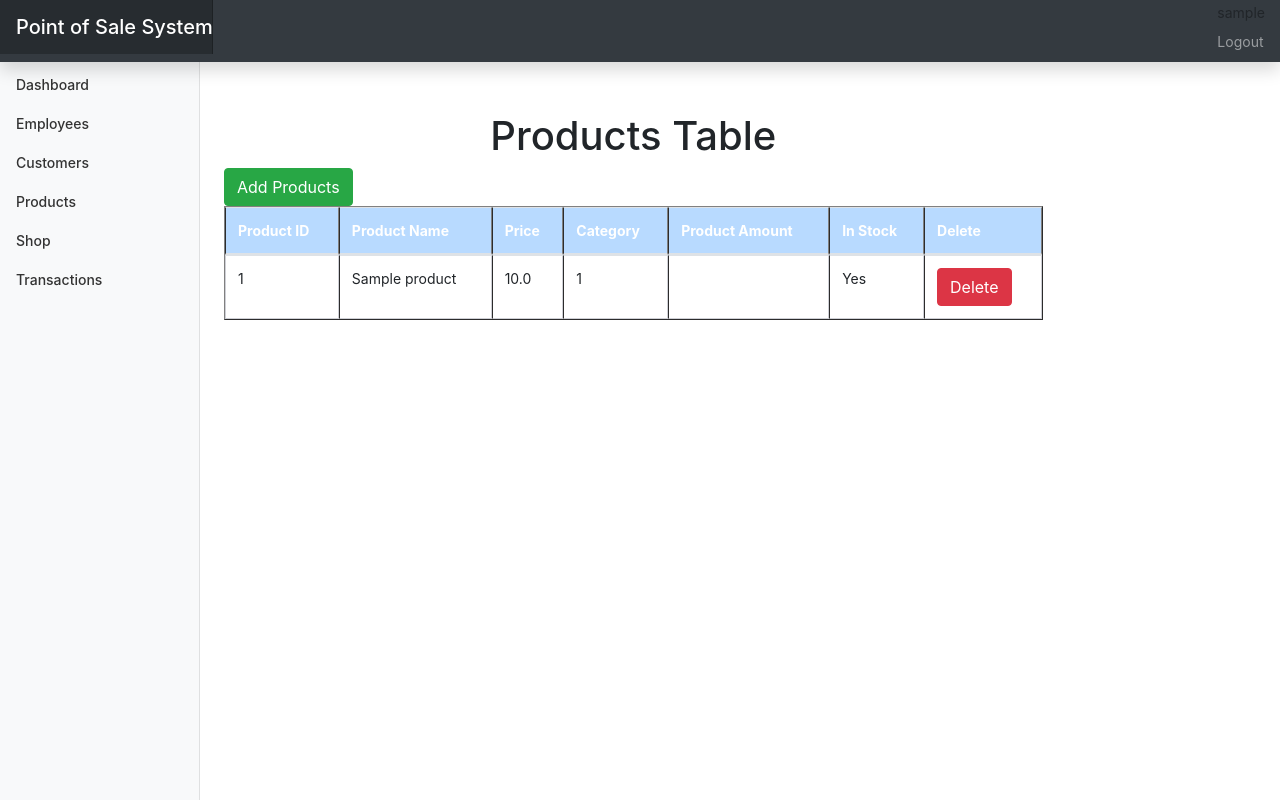
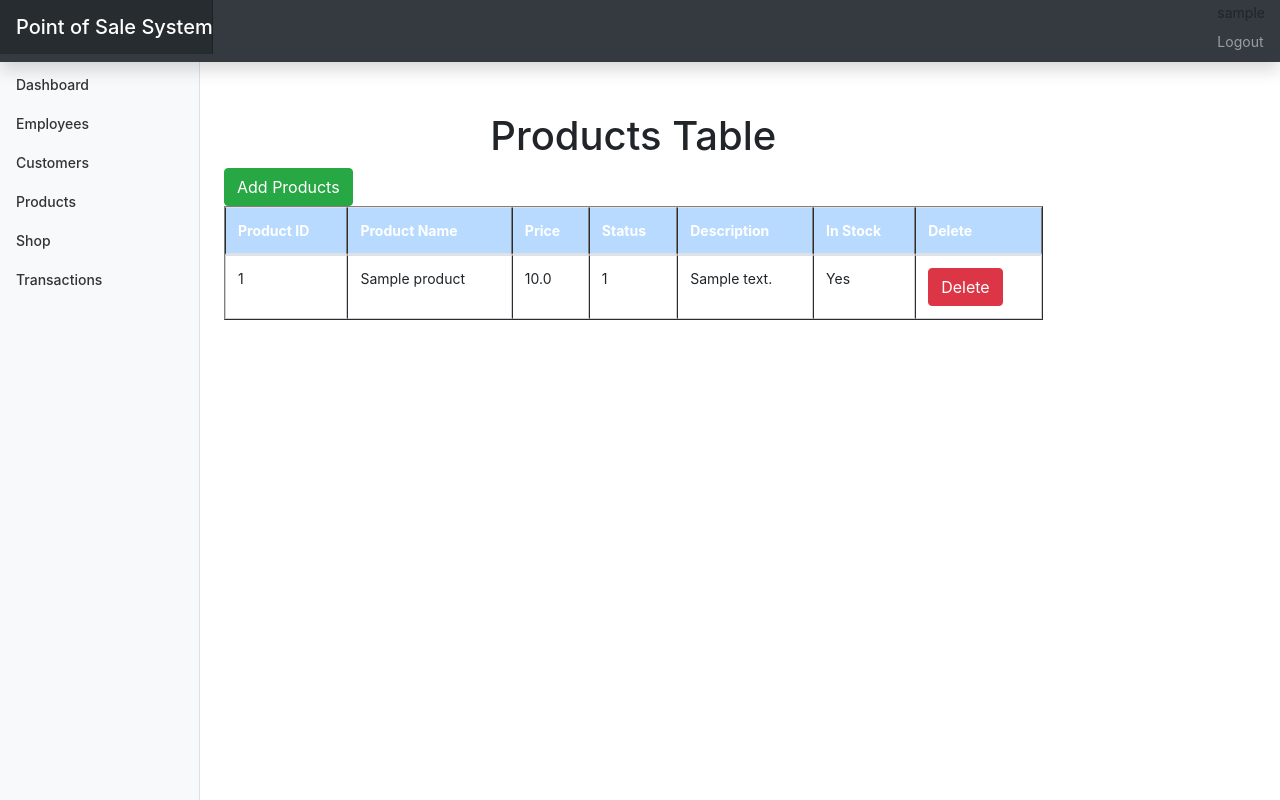
Before and after one commit to ethanmaxey/pos_system, a Django app: page /prodTable/ in a window 1280 px wide. Run offline with Django 4.2, Linux system fonts and the light colour scheme; a user stored in the database is signed in; tables that the repository leaves empty hold one stand-in row (values such as "Sample post").

Commit message:
made products table look better

```diff
--- a/templates/Items.html
+++ b/templates/Items.html
@@ -1,5 +1,6 @@
 {% extends 'home.html' %}
 {% block content %}
+
 
 <head>
     <meta charset="utf-8">
@@ -20,8 +21,8 @@
                     <th class="table-primary">Product ID</th>
                     <th class="table-primary">Product Name</th>
                     <th class="table-primary">Price</th>
-                    <th class="table-primary">Category</th>
-                    <th class="table-primary">Product Amount</th>
+                    <th class="table-primary">Status</th>
+                    <th class="table-primary">Description</th>
                     <th class="table-primary">In Stock</th>
                     <th class="table-primary">Delete</th>
                 </tr>
@@ -33,7 +34,7 @@
                     <td>{{pro.name}}</td>
                     <td>{{pro.price}}</td>
                     <td>{{pro.status}}</td>
-                    <td>{{pro.category_id_id}}</td>
+                    <td>{{pro.description}}</td>
                     <td>
                         {% if pro.in_stock == 0 %}
                         No
```
